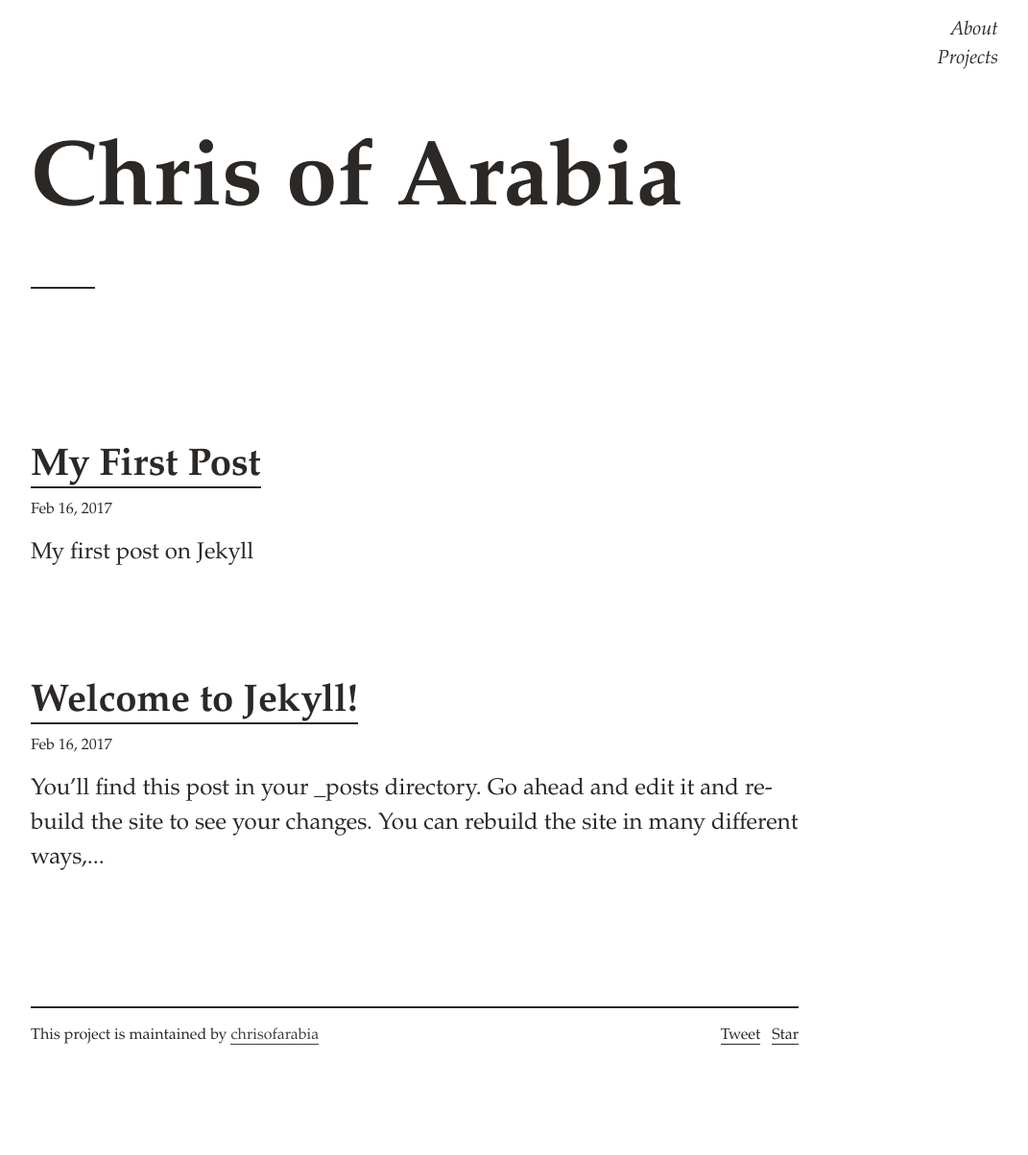
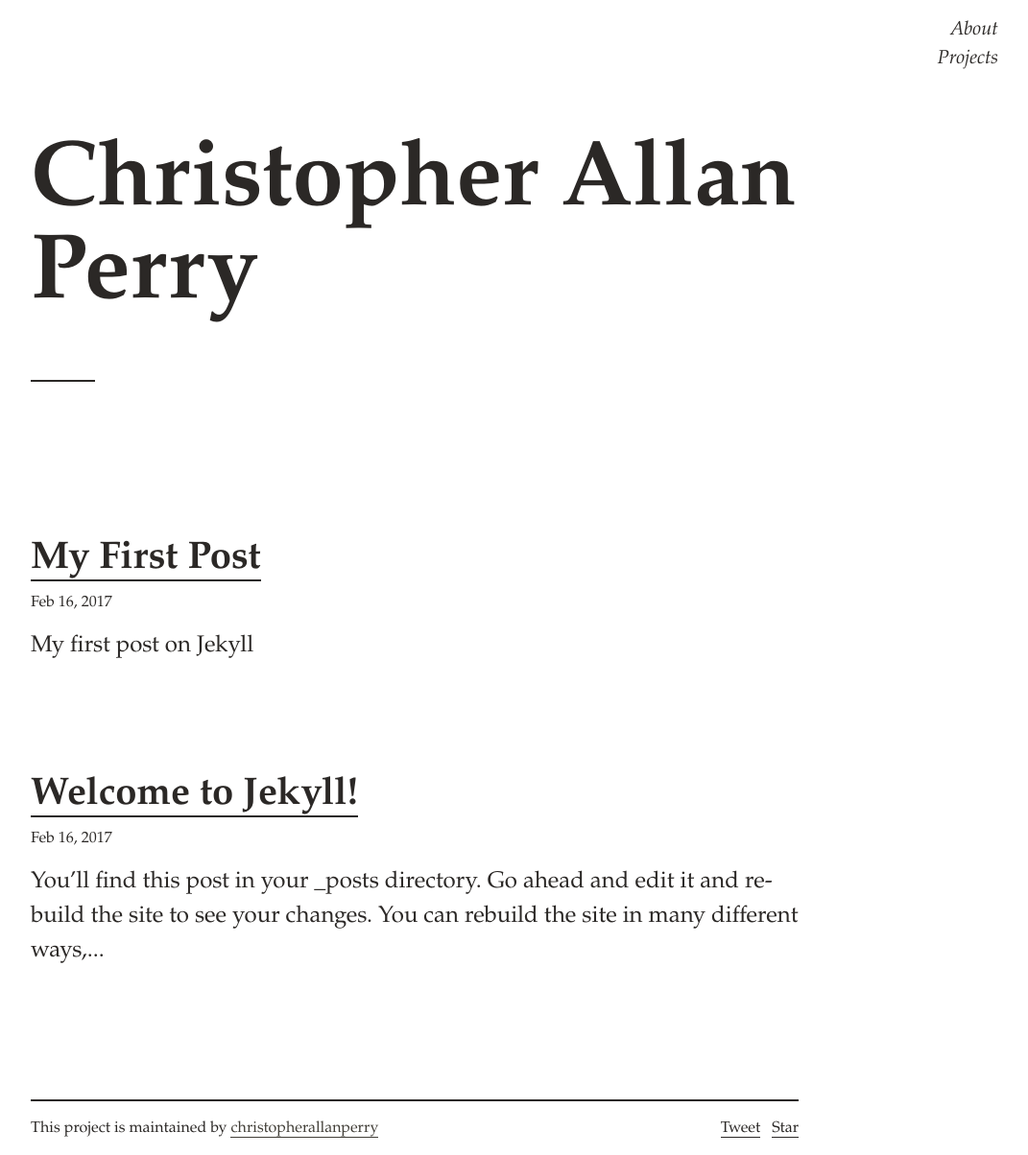
Before and after one commit to christopherallanperry/christopherallanperry.github.io, a Jekyll site: the page built from index.md, in a window 1280 px wide. Shown: the whole page at 96% size, without its empty margins (208-1279 px from the left). Built offline with Jekyll 4.4.1, drawn with Linux system fonts in a browser that asks for light colours; comment, search, counter and statistics services are not loaded; before the commit the page ends 1107 px from its top, so only the background shows below that.

Commit message:
Changed Github user name - Jekyll site branding altered to match

```diff
--- a/_config.yml
+++ b/_config.yml
@@ -13,13 +13,13 @@
 # you will see them accessed via {{ site.title }}, {{ site.email }}, and so on.
 # You can create any custom variable you would like, and they will be accessible
 # in the templates via {{ site.myvariable }}.
-title: Chris of Arabia
-email: chrisofarabia@yahoo.co.uk
-description: > # Chris of Arabia was here
+title: Christopher Allan Perry
+email: christopherallanperry@yahoo.co.uk
+description: > # Chris was here...
 baseurl: "" # the subpath of your site, e.g. /blog
 url: "" # the base hostname & protocol for your site, e.g. http://example.com
-twitter_username: chrisofarabia
-github_username:  chrisofarabia
+twitter_username: chris_perry_61
+github_username:  christopherallanperry
 
 # Build settings
 markdown: kramdown
```
